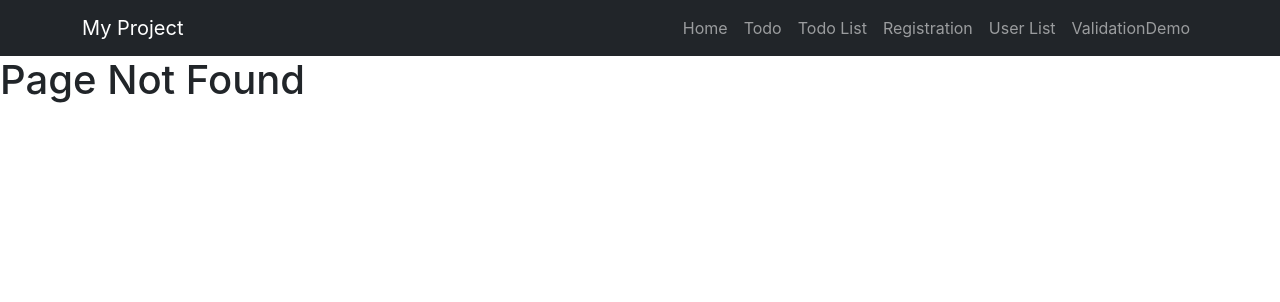
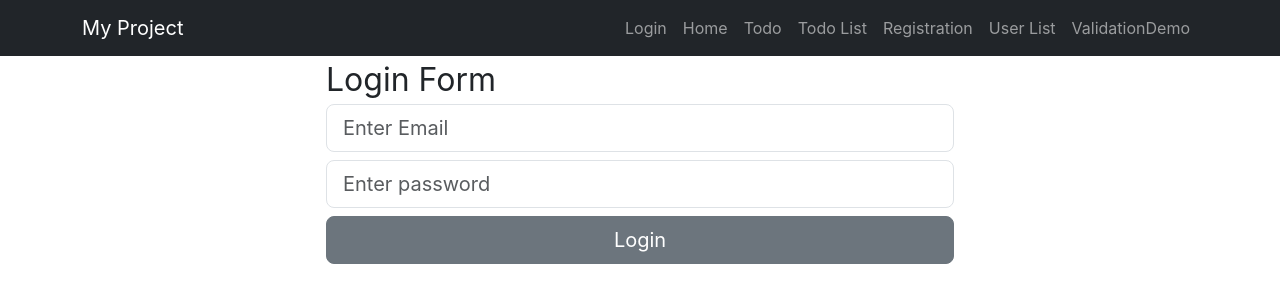
Before and after one commit to rohitsaste45/Bank_Front, a React (Create React App) app: page /login in a window 1280 px wide. Before the commit this address had no page. Shown: the top 302 px of the page. Built offline with nearby package versions, Linux system fonts and the light colour scheme; the HTML template or start-up script is replaced by a standard one.

Commit message:
login page.

```diff
--- a/src/App.js
+++ b/src/App.js
@@ -6,6 +6,7 @@ import MyTodoList from "./pages/MyTodoList";
 import MyUserList from "./pages/MyUserList";
 import ValidationDemo from "./pages/ValidationDemo";
 import AppHome from "./pages/AppHome";
+import AppLogin from "./pages/AppLogin";
 
 function App() {
   return (
@@ -16,6 +17,7 @@ function App() {
         <Routes>
           {/** 1 Route means 1 Page */}
           <Route path="/" element={<h1>Hello</h1>} />
+          <Route path="/login" element={<AppLogin />} />
           <Route path="/home" element={<AppHome />} />
           <Route path="/todo" element={<MyTodo />} />
           <Route path="/todo-list" element={<MyTodoList />} />
--- /dev/null
+++ b/src/pages/AppLogin.js
@@ -0,0 +1,79 @@
+import { useRef, useState } from "react";
+
+function AppLogin() {
+  let formRef = useRef();
+  let [isSuccess, setIsSuccess] = useState(false);
+  let [isError, setIsError] = useState(false);
+
+  let [user, setUser] = useState({
+    email: "",
+    password: "",
+  });
+
+  let handlerPasswordAction = (e) => {
+    let newuser = { ...user, password: e.target.value };
+    setUser(newuser);
+  };
+
+  let handlerEmailAction = (e) => {
+    let newuser = { ...user, email: e.target.value };
+    setUser(newuser);
+  };
+
+  let loginAction = async () => {
+    try {
+      formRef.current.classList.add("was-validated");
+      let formStatus = formRef.current.checkValidity();
+      if (!formStatus) {
+        return;
+      }
+
+      // BACKEND :: ...
+    } catch (err) {
+      alert(err.message);
+      setIsError(true);
+    }
+  };
+
+  return (
+    <>
+      <div className="row justify-content-center">
+        <div className="col-sm-12 col-md-6">
+          <div className="fs-2">Login Form</div>
+
+          <form ref={formRef} className="needs-validation">
+            <input
+              type="email"
+              className="form-control form-control-lg mb-2"
+              placeholder="Enter Email"
+              value={user.email}
+              onChange={handlerEmailAction}
+              required
+            />
+
+            <input
+              type="password"
+              className="form-control form-control-lg mb-2"
+              placeholder="Enter password"
+              value={user.password}
+              onChange={handlerPasswordAction}
+              required
+            />
+
+            <input
+              type="button"
+              value="Login"
+              className="w-100 btn btn-lg btn-secondary"
+              onClick={loginAction}
+            />
+          </form>
+
+          {isSuccess && <div className="alert alert-success">Success</div>}
+          {isError && <div className="alert alert-danger">Error</div>}
+        </div>
+      </div>
+    </>
+  );
+}
+
+export default AppLogin;
--- a/src/pages/MyNavigationLinks.js
+++ b/src/pages/MyNavigationLinks.js
@@ -10,9 +10,13 @@ function MyNavigationLinks() {
           <Navbar.Toggle aria-controls="basic-navbar-nav" />
           <Navbar.Collapse id="basic-navbar-nav">
             <Nav className="ms-auto">
+              <Nav.Link as={Link} to={"/login"}>
+                Login
+              </Nav.Link>
               <Nav.Link as={Link} to={"/home"}>
                 Home
               </Nav.Link>
+
               <Nav.Link as={Link} to={"/todo"}>
                 Todo
               </Nav.Link>
```
